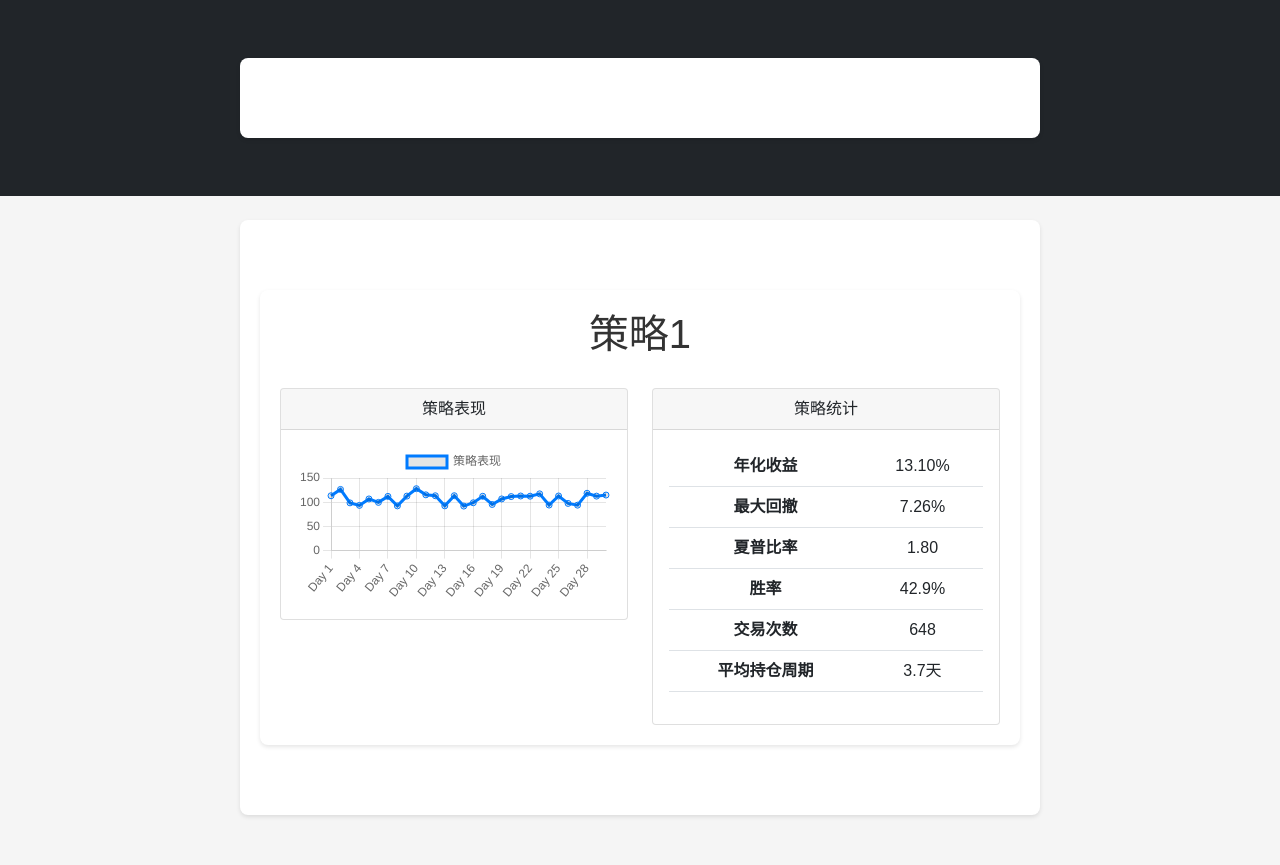
After one commit to Jedan010/factorview, a Flask app: page /strategies/1 in a window 1280 px wide. The commit adds this page. Run offline with Flask 3, Linux system fonts and the light colour scheme.

Commit message:
feat(factorview): 添加策略列表和详情页面
- 新增策略列表和详情页面的路由和模板
- 添加策略数据的模拟接口和前端展示逻辑
- 更新导航栏，增加策略列表链接

```diff
--- a/factorview/app.py
+++ b/factorview/app.py
@@ -3,8 +3,10 @@ import pandas as pd
 from flask import Flask, jsonify, render_template, request
 
 from factorview.data_loader import get_factor_stats, get_factor_perf
+from factorview.strategy_routes import init_strategy_routes
 
 app = Flask(__name__, static_folder="static")
+init_strategy_routes(app)
 
 
 def clean_for_json(data):
@@ -45,6 +47,14 @@ def home():
 def factor_list():
     return render_template("factor.html")
 
+@app.route("/strategies")
+def strategy_list():
+    return render_template("strategy.html")
+
+@app.route("/strategies/<int:strategy_id>")
+def strategy_detail(strategy_id):
+    return render_template("strategy_detail.html", strategy_id=strategy_id)
+
 
 @app.route("/factors/<factor_name>")
 def factor_detail(factor_name):
--- /dev/null
+++ b/factorview/static/js/strategy_detail.js
@@ -0,0 +1,40 @@
+document.addEventListener('DOMContentLoaded', function() {
+    const strategyId = window.location.pathname.split('/').pop();
+    fetch(`/api/strategies/${strategyId}`)
+        .then(response => response.json())
+        .then(data => {
+            // 更新策略名称
+            document.getElementById('strategy-name').textContent = data.name;
+
+            // 更新统计信息
+            document.getElementById('annual-return').textContent = `${data.annual_return.toFixed(2)}%`;
+            document.getElementById('max-drawdown').textContent = `${data.max_drawdown.toFixed(2)}%`;
+            document.getElementById('sharpe-ratio').textContent = data.sharpe_ratio.toFixed(2);
+            document.getElementById('win-rate').textContent = `${data.win_rate.toFixed(1)}%`;
+            document.getElementById('trade-count').textContent = data.trade_count;
+            document.getElementById('avg-holding-period').textContent = `${data.avg_holding_period.toFixed(1)}天`;
+
+            // 绘制图表
+            const ctx = document.getElementById('performance-chart').getContext('2d');
+            new Chart(ctx, {
+                type: 'line',
+                data: {
+                    labels: data.performance.labels,
+                    datasets: [{
+                        label: '策略表现',
+                        data: data.performance.values,
+                        borderColor: '#007bff',
+                        fill: false
+                    }]
+                },
+                options: {
+                    scales: {
+                        y: {
+                            beginAtZero: true
+                        }
+                    }
+                }
+            });
+        })
+        .catch(error => console.error('Error fetching strategy details:', error));
+});
--- /dev/null
+++ b/factorview/strategy_routes.py
@@ -0,0 +1,38 @@
+from flask import jsonify
+import random
+from datetime import datetime, timedelta
+
+def init_strategy_routes(app):
+    @app.route('/api/strategies')
+    def get_strategies():
+        # 模拟策略数据
+        strategies = []
+        for i in range(1, 6):
+            strategies.append({
+                'id': i,
+                'name': f'策略{i}',
+                'category': random.choice(['趋势跟踪', '均值回归', '套利']),
+                'annual_return': random.uniform(5, 30),
+                'max_drawdown': random.uniform(5, 20),
+                'sharpe_ratio': random.uniform(0.5, 2.5),
+                'created_at': (datetime.now() - timedelta(days=random.randint(1, 365))).strftime('%Y-%m-%d')
+            })
+        return jsonify({'data': strategies})
+
+    @app.route('/api/strategies/<int:strategy_id>')
+    def get_strategy_detail(strategy_id):
+        # 模拟策略详情数据
+        return jsonify({
+            'id': strategy_id,
+            'name': f'策略{strategy_id}',
+            'annual_return': random.uniform(5, 30),
+            'max_drawdown': random.uniform(5, 20),
+            'sharpe_ratio': random.uniform(0.5, 2.5),
+            'win_rate': random.uniform(40, 80),
+            'trade_count': random.randint(100, 1000),
+            'avg_holding_period': random.uniform(1, 30),
+            'performance': {
+                'labels': [f'Day {i}' for i in range(1, 31)],
+                'values': [random.uniform(90, 130) for _ in range(30)]
+            }
+        })
--- /dev/null
+++ b/factorview/templates/base.html
@@ -0,0 +1,38 @@
+<!DOCTYPE html>
+<html lang="zh-CN">
+<head>
+    <meta charset="UTF-8">
+    <meta name="viewport" content="width=device-width, initial-scale=1">
+    <title>FactorView</title>
+    <link href="https://cdn.jsdelivr.net/npm/bootstrap@5.1.3/dist/css/bootstrap.min.css" rel="stylesheet">
+    <link href="{{ url_for('static', filename='css/index.css') }}" rel="stylesheet">
+</head>
+<body>
+    <nav class="navbar navbar-expand-lg navbar-dark bg-dark">
+        <div class="container">
+            <a class="navbar-brand" href="/">FactorView</a>
+            <button class="navbar-toggler" type="button" data-bs-toggle="collapse" data-bs-target="#navbarNav">
+                <span class="navbar-toggler-icon"></span>
+            </button>
+            <div class="collapse navbar-collapse" id="navbarNav">
+                <ul class="navbar-nav">
+                    <li class="nav-item">
+                        <a class="nav-link" href="/factors">因子</a>
+                    </li>
+                    <li class="nav-item">
+                        <a class="nav-link" href="/strategies">策略</a>
+                    </li>
+                </ul>
+            </div>
+        </div>
+    </nav>
+
+    <div class="container mt-4">
+        {% block content %}{% endblock %}
+    </div>
+
+    <script src="https://cdn.jsdelivr.net/npm/bootstrap@5.1.3/dist/js/bootstrap.bundle.min.js"></script>
+    <script src="https://code.jquery.com/jquery-3.6.0.min.js"></script>
+    <script src="https://cdn.jsdelivr.net/npm/chart.js"></script>
+</body>
+</html>
--- a/factorview/templates/index.html
+++ b/factorview/templates/index.html
@@ -11,6 +11,7 @@
         <h1>欢迎使用因子分析系统</h1>
         <div class="nav">
             <a href="/factors" class="btn">查看因子列表</a>
+            <a href="/strategies" class="btn">查看策略列表</a>
         </div>
     </div>
 </body>
--- /dev/null
+++ b/factorview/templates/strategy_detail.html
@@ -0,0 +1,54 @@
+{% extends "base.html" %}
+
+{% block content %}
+<div class="container">
+    <h1 id="strategy-name"></h1>
+
+    <div class="row">
+        <div class="col-md-6">
+            <div class="card">
+                <div class="card-header">策略表现</div>
+                <div class="card-body">
+                    <canvas id="performance-chart"></canvas>
+                </div>
+            </div>
+        </div>
+
+        <div class="col-md-6">
+            <div class="card">
+                <div class="card-header">策略统计</div>
+                <div class="card-body">
+                    <table class="table">
+                        <tr>
+                            <th>年化收益</th>
+                            <td id="annual-return"></td>
+                        </tr>
+                        <tr>
+                            <th>最大回撤</th>
+                            <td id="max-drawdown"></td>
+                        </tr>
+                        <tr>
+                            <th>夏普比率</th>
+                            <td id="sharpe-ratio"></td>
+                        </tr>
+                        <tr>
+                            <th>胜率</th>
+                            <td id="win-rate"></td>
+                        </tr>
+                        <tr>
+                            <th>交易次数</th>
+                            <td id="trade-count"></td>
+                        </tr>
+                        <tr>
+                            <th>平均持仓周期</th>
+                            <td id="avg-holding-period"></td>
+                        </tr>
+                    </table>
+                </div>
+            </div>
+        </div>
+    </div>
+</div>
+
+<script src="{{ url_for('static', filename='js/strategy_detail.js') }}"></script>
+{% endblock %}
```
Also changed, not shown: factorview/static/js/strategy.js (added, +20 -0 lines), factorview/templates/strategy.html (added, +24 -0 lines).
